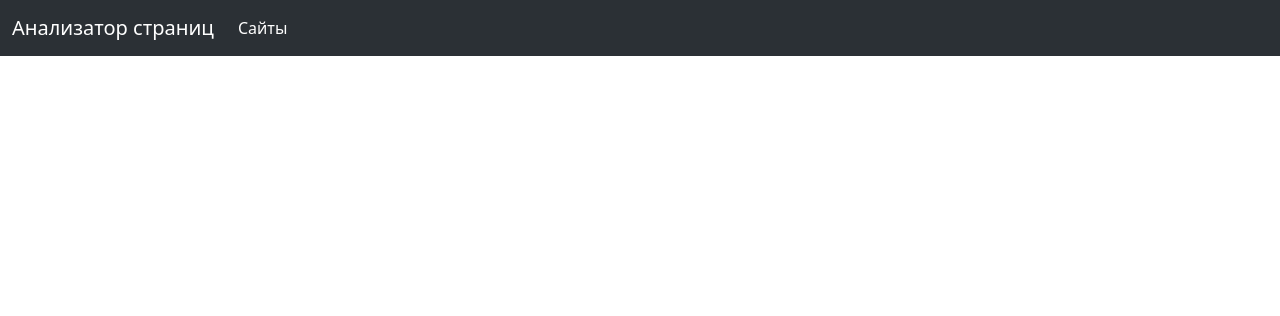
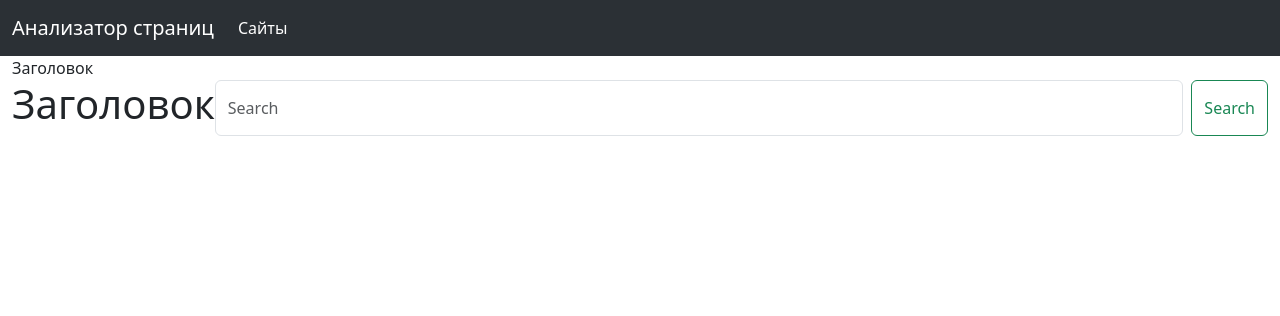
Before and after one commit to Exsi7/python-project-83, a Flask app: page / in a window 1280 px wide. Shown: the top 316 px of the page. Run offline with Flask 2, Linux system fonts and the light colour scheme.

Commit message:
test;
a
/q
/q!

```diff
--- a/page_analyzer/templates/index.html
+++ b/page_analyzer/templates/index.html
@@ -20,6 +20,14 @@
         </div>
       </div>
     </nav>
+    <div class="container-fluid">
+      Заголовок
+      <form class="d-flex" role="search">
+        <h1>Заголовок</h1>
+        <input class="form-control me-2" type="search" placeholder="Search" aria-label="Search">
+        <button class="btn btn-outline-success" type="submit">Search</button>
+      </form>
+    </div>
     <script src="https://cdn.jsdelivr.net/npm/bootstrap@5.3.0-alpha2/dist/js/bootstrap.bundle.min.js" integrity="sha384-qKXV1j0HvMUeCBQ+QVp7JcfGl760yU08IQ+GpUo5hlbpg51QRiuqHAJz8+BrxE/N" crossorigin="anonymous"></script>
   </body>
 </html>
```
